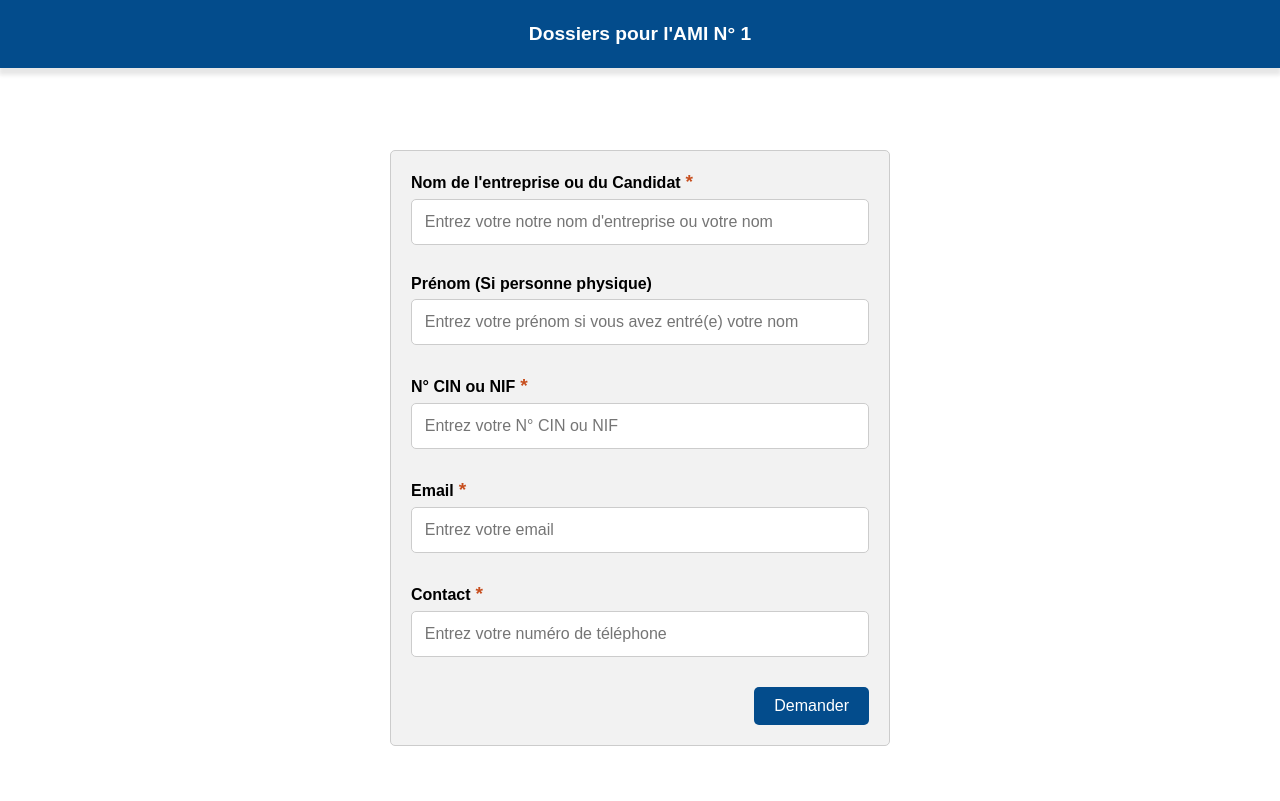
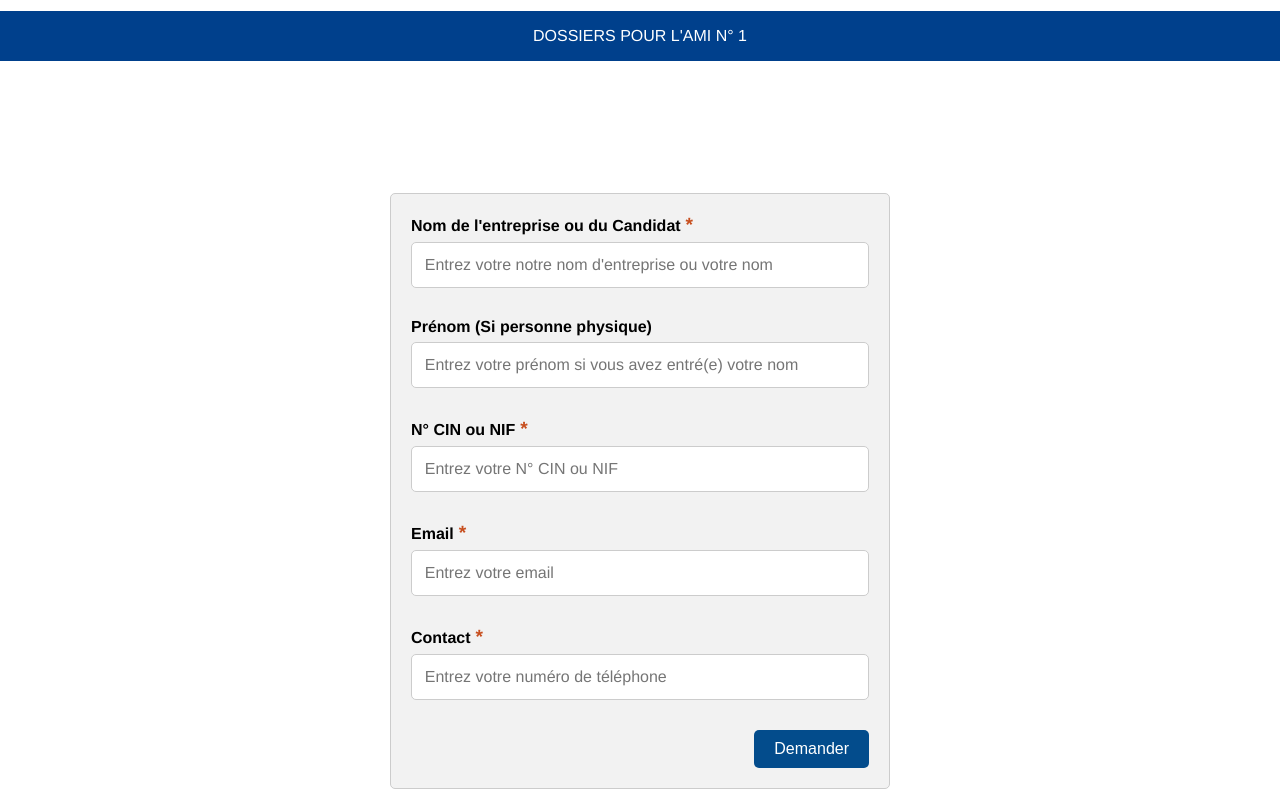
Before and after one commit to expidev/ami, a React (Vite) app: page /demande/1 in a window 1280 px wide. Built offline with nearby package versions, Linux system fonts and the light colour scheme; no server answers.

Commit message:
iterative

```diff
--- a/src/App.css
+++ b/src/App.css
@@ -1,9 +1,12 @@
+
+
 *, *::before, *::after {
     box-sizing: border-box;
 }
 
 body {
-  font-family: Arial, Helvetica, sans-serif;
+  font-family: helvetica, arial, sans-serif;
   margin: 0;
+  background-color: #fff;
   overflow-y: scroll;
 }
--- a/src/api/AdminApi.js
+++ b/src/api/AdminApi.js
@@ -10,6 +10,14 @@ class AdminApi {
         );
         return response.data
     }
+
+    static async logout() {
+        await axios.post(`${baseURL}/logout`, null, {
+            headers: {
+                'Authorization': `Bearer ${localStorage.getItem('token')}`
+            }
+        });
+    }
 }
 
 export default AdminApi;
--- a/src/api/AmiApi.js
+++ b/src/api/AmiApi.js
@@ -2,7 +2,7 @@ import axios from 'axios';
 import AuthService from '../helpers/AuthService';
 import { baseURL } from '../config/config';
 
-class AdminApi {
+class AmiApi {
 
     static async getListByPage(endpoint, page) {
         try {
@@ -100,4 +100,4 @@ class AdminApi {
     }
 }
 
-export default AdminApi;
+export default AmiApi;
--- a/src/components/ProtectedRoute.jsx
+++ b/src/components/ProtectedRoute.jsx
@@ -1,9 +1,38 @@
-import { Navigate, Outlet } from 'react-router-dom'
+import { NavLink, Navigate, Outlet, useNavigate } from 'react-router-dom'
 import AuthService from '../helpers/AuthService'
+import style from './ProtectedRoute.module.css'
+import AdminApi from '../api/AdminApi'
 
 const PrivateRoutes = () => {
+
+    const navigate = useNavigate()
+
+    const handleLogout = async () => {
+        try {
+            await AdminApi.logout();
+            AuthService.removeToken();
+            navigate('/signin');
+        } catch (error) {
+            console.error('Error logging out:', error);
+        }
+    };
+
     return (
-        AuthService.getToken('token') ? <Outlet/> : <Navigate to='/signin'/>
+        <>
+            {AuthService.getToken('token') ?
+                (
+                    <>
+                        <nav>
+                        <ul className={style.navigation}>
+                            <li className={style.link}><NavLink to="/ami/1">Accueil</NavLink></li>
+                            <li className={style.link}><NavLink to="#" onClick={handleLogout}>Déconnexion</NavLink></li>
+                        </ul>
+                        </nav>
+                        <Outlet/>
+                    </>
+                )
+                : <Navigate to="/signin"/>}
+        </>
     )
 }
 
--- /dev/null
+++ b/src/components/ProtectedRoute.module.css
@@ -0,0 +1,24 @@
+.navigation {
+    display: flex;
+    justify-content: flex-end;
+    gap: 15px;
+    font-size: 1em;
+    padding: 0 1em;
+}
+
+.navigation li {
+    list-style-type: none;
+}
+
+.link a {
+    text-decoration: none;
+}
+
+.link a:visited {
+    color: initial;
+}
+
+.link a:hover {
+    color: #034C8C;
+    text-decoration: underline;
+}
--- a/src/components/Title.module.css
+++ b/src/components/Title.module.css
@@ -1,9 +1,10 @@
 .title {
-    background-color: #034C8C;
+    background-color: #00408c;
     color: #fff;
-    padding: 1.2em;
+    text-transform: uppercase;
+    font-weight: normal;
+    padding: 1em;
     text-align: center;
-    font-size: 1.2em;
-    margin: 0 0 50px 0;
-    box-shadow: 0 6px 4px 1px #1615151a;
+    font-size: 1em;
+    margin-bottom: 100px;
 }
--- a/src/helpers/AuthService.js
+++ b/src/helpers/AuthService.js
@@ -1,4 +1,3 @@
-// Authentication service that handles token storage and usage
 class AuthService {
     static setToken(token) {
         localStorage.setItem('token', token);
```
